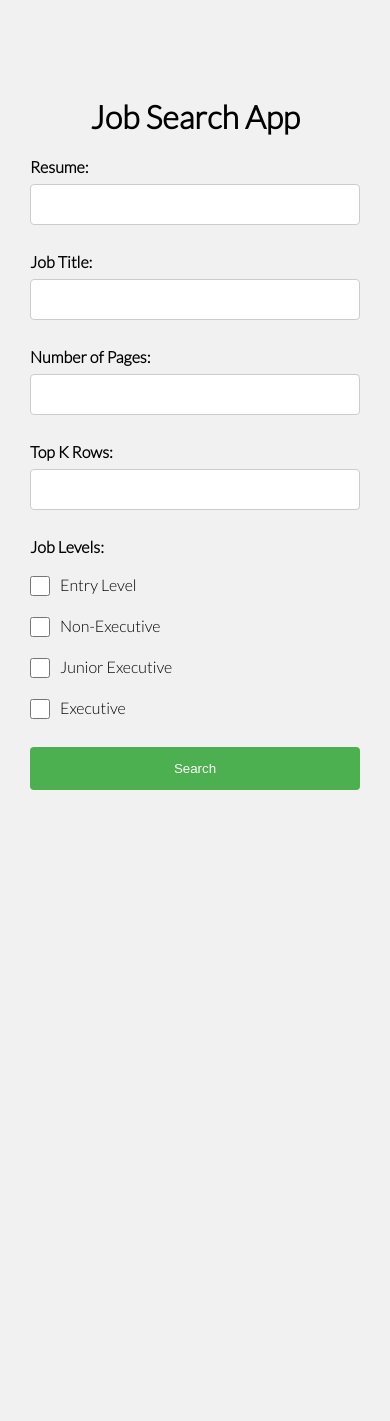
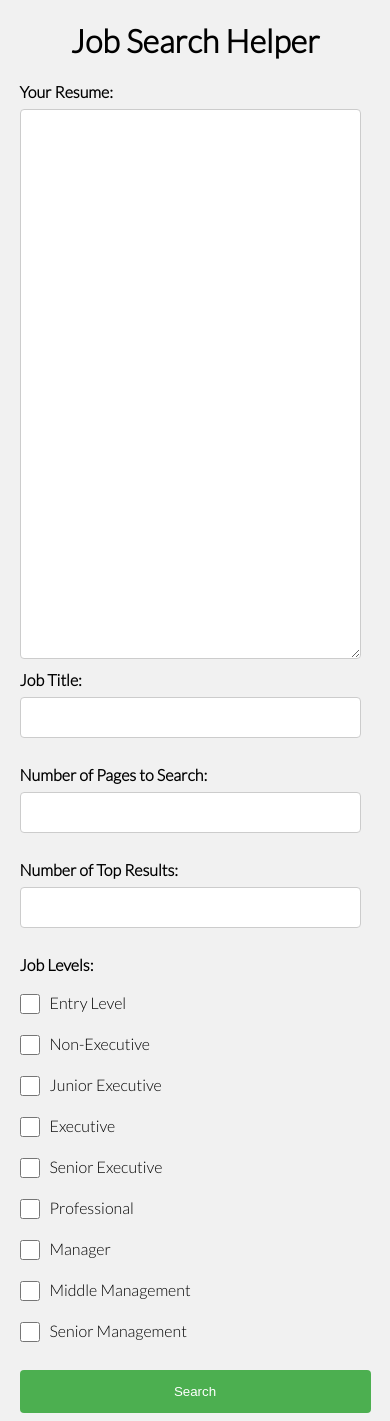
Before and after one commit to weihanfeng/job_search_helper, a Flask app: page / in a window 390 px wide. Before the commit the page ends 790 px from the top, so only its background shows below. Run offline with Flask 3, Linux system fonts and the light colour scheme.

Commit message:
Styling update

```diff
--- a/src/static/styles.css
+++ b/src/static/styles.css
@@ -8,28 +8,44 @@ html {
 
 body {
     margin: 0;
-    padding: 15px;
+    padding: 0;
     color: black;
     height: 100%;
+}
+
+section {
+    padding-top: 15px;
+    padding-bottom: 15px;
 }
 
 .flex {
     display: flex;
     justify-content: center;
-    align-items: center;
+    align-items: baseline;
+    gap: 50px;
 }
 
-div {
-    padding: 15px;
-    display: inline-block;
+form {
+    padding-left: 5vw;
+    padding-right: 5vw;
 }
 
-h1 {
+/* div {
+    display: inline-block;
+} */
+
+h1,
+h2 {
     text-align: center;
 }
 
+h2 {
+    padding: 10px 15px 10px 15px;
+}
+
 input[type=text],
-input[type=number] {
+input[type=number],
+textarea {
     width: 100%;
     padding: 12px 20px;
     margin: 8px 0;
@@ -37,6 +53,10 @@ input[type=number] {
     border: 1px solid #ccc;
     border-radius: 4px;
     box-sizing: border-box;
+}
+
+textarea {
+    height: 550px;
 }
 
 input[type="checkbox"] {
@@ -50,7 +70,7 @@ input[type="checkbox"] {
     overflow: hidden;
 }
 
-input[type=submit] {
+button {
     width: 100%;
     background-color: #4CAF50;
     color: white;
@@ -61,7 +81,7 @@ input[type=submit] {
     cursor: pointer;
 }
 
-input[type=submit]:hover {
+button:hover {
     background-color: #45a049;
 }
 
@@ -85,9 +105,69 @@ table {
 th,
 td {
     text-align: left;
-    padding: 8px;
+    padding: 10px 15px 10px 15px;
 }
 
-tr:nth-child(even) {
-    background-color: #f1f1f1;
+tr {
+    vertical-align: baseline;
 }
+
+thead tr {
+    background-color: #45a049;
+    color: white;
+}
+
+tbody tr:nth-child(even) {
+    background-color: #ccc;
+}
+
+/* loader */
+
+#loading-screen {
+    display: none;
+    position: fixed;
+    margin: 0 auto;
+    width: 100%;
+    height: 100%;
+    background-color: rgba(255, 255, 255, 0.8);
+    z-index: 9999;
+    text-align: center;
+}
+
+#loading-screen p {
+    text-align: center;
+    padding-top: 5px;
+}
+
+.show {
+    display: flex !important;
+    align-items: center;
+    align-content: center;
+    justify-content: center;
+}
+
+.spinner {
+    border: 4px solid rgba(0, 0, 0, 0.1);
+    border-left-color: #000;
+    border-radius: 50%;
+    width: 40px;
+    height: 40px;
+    animation: spin 1s linear infinite;
+    margin: 0 auto;
+}
+
+@keyframes spin {
+    to {
+        transform: rotate(360deg);
+    }
+}
+
+@media only screen and (max-width: 734px) {
+    .flex {
+        display: block;
+    }
+
+    input[type="text"], input[type="number"], textarea {
+        width: 87.5vw;
+    }
+}
--- a/src/templates/index.html
+++ b/src/templates/index.html
@@ -1,29 +1,59 @@
 <!DOCTYPE html>
 <html>
+
 <head>
     <title>Job Search App</title>
     <link rel="stylesheet" type="text/css" href="{{ url_for('static', filename='styles.css') }}">
     <link href='https://fonts.googleapis.com/css?family=Lato:300' rel='stylesheet' type='text/css'>
 </head>
-<body class="flex">
+
+<body>
+
+    <div id="loading-screen">
         <div>
-        <h1>Job Search App</h1>
-        <form method="POST" action="/">
-            <label for="resume"><b>Resume:</b></label>
-            <input type="text" name="resume" required><br><br>
+            <div class="spinner"></div>
+            <p>Fetching results...</p>
+        </div>
+    </div>
+    <h1>Job Search Helper</h1>
+    <form method="POST" action="/" class="flex">
+        <div>
+            <label for="resume"><b>Your Resume:</b></label>
+            <textarea name="resume" rows="4" cols="50" required></textarea>
+        </div>
+        <div>
             <label for="job_title"><b>Job Title:</b></label>
             <input type="text" name="job_title" required><br><br>
-            <label for="num_pages"><b>Number of Pages:</b></label>
+            <label for="num_pages"><b>Number of Pages to Search:</b></label>
             <input type="number" name="num_pages" required><br><br>
-            <label for="top_k"><b>Top K Rows:</b></label>
+            <label for="top_k"><b>Number of Top Results:</b></label>
             <input type="number" name="top_k" required><br><br>
             <label for="job_levels"><b>Job Levels:</b></label><br><br>
+            <div class="flex">
+                <div>
                     <input type="checkbox" name="job_levels[]" value="entry level">Entry Level<br><br>
                     <input type="checkbox" name="job_levels[]" value="non-executive">Non-Executive<br><br>
                     <input type="checkbox" name="job_levels[]" value="junior executive">Junior Executive<br><br>
                     <input type="checkbox" name="job_levels[]" value="executive">Executive<br><br>
-            <input type="submit" value="Search">
+                    <input type="checkbox" name="job_levels[]" value="senior executive">Senior Executive<br><br>
+                </div>
+                <div>
+                    <input type="checkbox" name="job_levels[]" value="professional">Professional<br><br>
+                    <input type="checkbox" name="job_levels[]" value="manager">Manager<br><br>
+                    <input type="checkbox" name="job_levels[]" value="middle management">Middle Management<br><br>
+                    <input type="checkbox" name="job_levels[]" value="senior management">Senior Management<br><br>
+                </div>
+            </div>
+            <button onclick="showLoader()">Search</button>
+        </div>
     </form>
-    </div>
+
+        <script>
+            function showLoader() {
+                document.getElementById("loading-screen").classList.add("show");
+            }
+        </script>
+
 </body>
+
 </html>
```
Also changed, not shown: src/templates/table.html (+16 -91 lines). Lines whose indentation alone changed are shown as unchanged.
